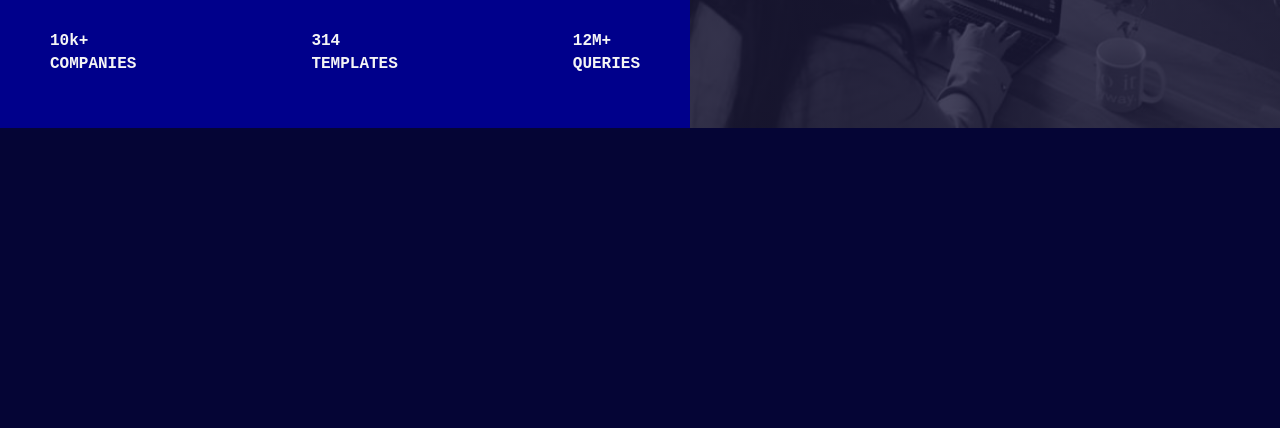
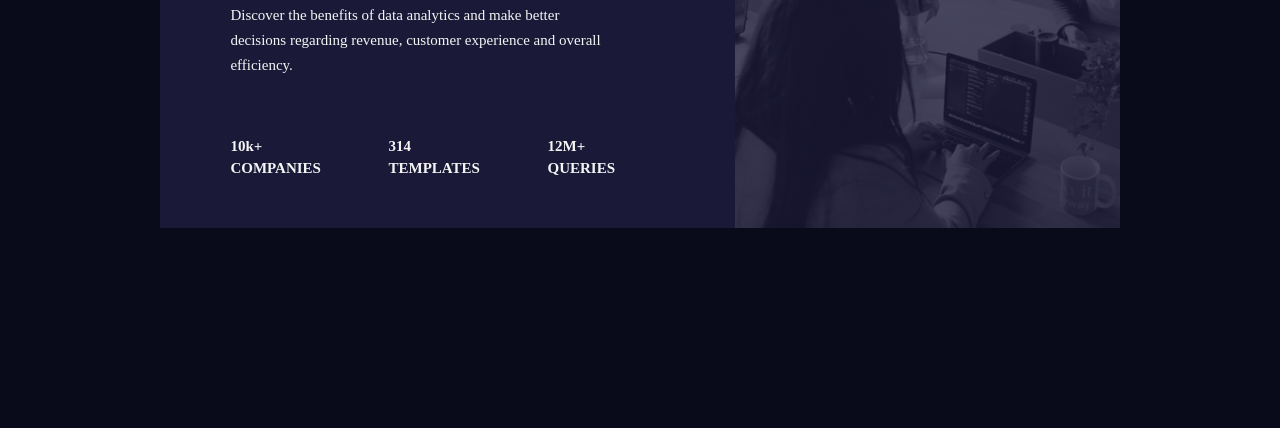
Before and after one commit to olusola-web/PROJECTS, a plain HTML site: page index.html in a window 1280 px wide. Shown: the part 372-800 px from the top of the page. Drawn offline with Linux system fonts and the light colour scheme; a web font is replaced by a local one.

Commit message:
addition

```diff
--- a/index.css
+++ b/index.css
@@ -3,28 +3,38 @@
     padding: 0;
 }
 body{
-    background-color: rgb(5, 5, 53);
-    font-family: 'Courier New', Courier, monospace;
+    background-color: hsl(233, 47%, 7%);
+    height: 100vh;
+    display: flex;
+    justify-content: center;
+    align-items: center;
 }
 .flex-container{
-    height: 500px;
+    height: 400px;
+    width: fit-content;
+    font-size: 15px;
     display: flex;
     justify-content: center;
     align-items: stretch;
 }
 .box-container-1{
-    width: 50%;
-    background-color: darkblue;
+    width: 100%;
+    background-color: hsl(244, 38%, 16%);
     font-weight: bold;
     color: rgb(255, 255, 255);
-    padding: 50px 50px;
+    padding: 70px 120px 70px 70px;
     display: flex;
     flex-direction: column;
-    justify-content: space-between;
+}
+.box-container-sub h2{
+    font-size: 40px;
+    line-height: 40px;
 }
 .box-container-sub p{
     font-weight: lighter;
     color: rgb(245, 245, 245);
+    line-height: 25px;
+    margin: 25px 0;
 }
 ul{
     list-style: none;
@@ -32,25 +42,21 @@ ul{
     color: whitesmoke;
     display: flex;
     justify-content: space-between;
-    padding: 0;
-    margin: 0;
+    margin-top: 35px;
 }
 
 li{
     display: flex;
     flex-direction: column;
-
 }
-
 li p{
     margin-bottom: 5px;
 }
 .box-container-2{
-    width: 50%;
-    background-repeat: no-repeat;
+    width: 100%;
     background: linear-gradient(0deg , rgba(27, 25, 56, .8), rgba(27, 25, 56, .8)), url("./header-desktop.jpg");
     background-size: cover;
-    color: rgba(199, 36, 36, 0.6);
+    color: hsl(277, 64%, 61%);
 }
 .box-container-2 img{
     width: 100%;
--- a/index.html
+++ b/index.html
@@ -6,7 +6,12 @@
     <meta http-equiv="X-UA-Compatible" content="IE=edge">
     <meta name="viewport" content="width=device-width, initial-scale=1.0">
     <link rel="stylesheet" href="index.css">
-    <link rel="stylesheet" href="https://fonts.google.com/specimen/Inter)">
+    <!-- <link rel="stylesheet" href="https://fonts.google.com/specimen/Inter)"> -->
+    <!-- <link rel="stylesheet" href="(https://fonts.google.com/specimen/Lexend+Deca)"> -->
+<!-- <link rel="stylesheet" href="('https://fonts.googleapis.com/css2?family=Roboto&display=swap');"> -->
+<link rel="preconnect" href="https://fonts.googleapis.com">
+<link rel="preconnect" href="https://fonts.gstatic.com" crossorigin>
+<link href="https://fonts.googleapis.com/css2?family=Inter:wght@300&family=Roboto&display=swap" rel="stylesheet">
     <title>Order Summary</title>
 </head>
 
```
